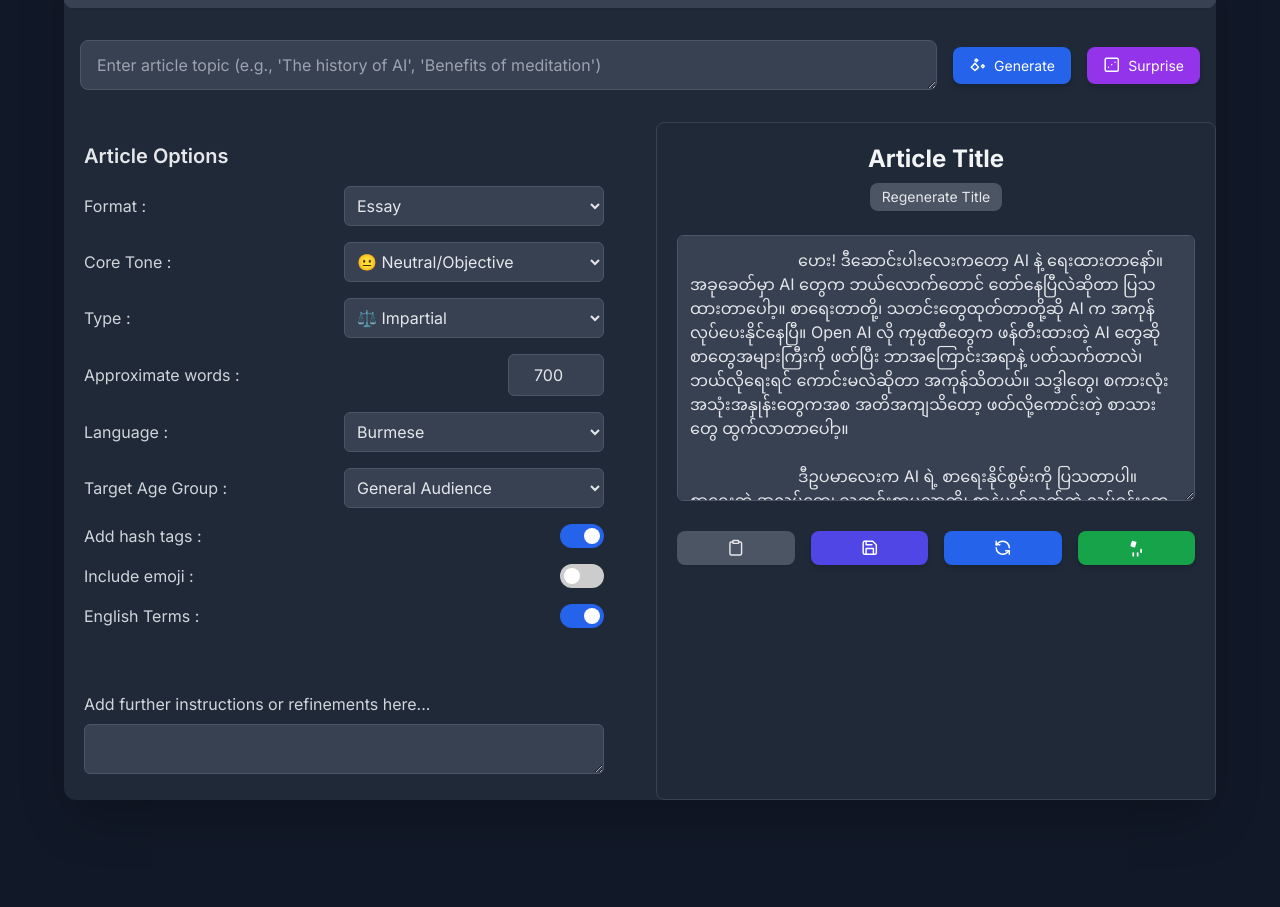
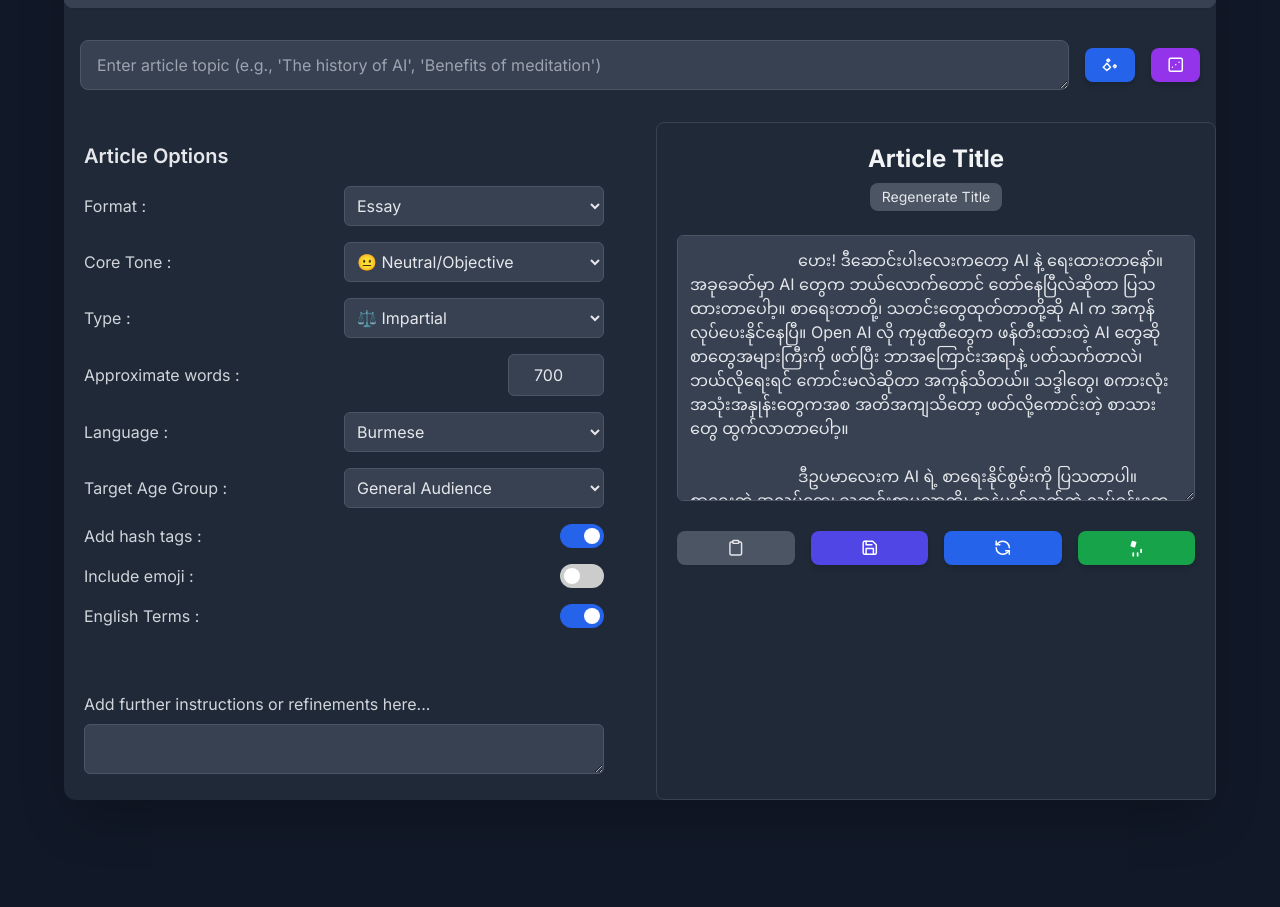
Before and after one commit to gityemarnhub/g12-phys-terms, a plain HTML site: page index.html in a window 1280 px wide. Shown: the part 78-985 px from the top of the page. Drawn offline with nearby package versions, Linux system fonts and the light colour scheme.

Commit message:
Update index.html

```diff
--- a/index.html
+++ b/index.html
@@ -542,13 +542,12 @@
 
         <div class="mt-8 mb-8 px-4 flex flex-row flex-wrap items-center justify-center gap-4">
             <textarea id="topicInput" rows="1" placeholder="Enter article topic (e.g., 'The history of AI', 'Benefits of meditation')" class="flex-grow min-w-[100px] px-4 py-3 border border-gray-600 rounded-lg focus:outline-none focus:ring-2 focus:ring-blue-500 text-gray-200 placeholder-gray-400 bg-gray-700 resize-y"></textarea>
-            <button id="mainGenerateBtn" class="bg-blue-600 text-white rounded-lg hover:bg-blue-700 transition duration-300 shadow-md flex-shrink-0 main-action-button">
+            <button id="mainGenerateBtn" class="bg-blue-600 text-white rounded-lg hover:bg-blue-700 transition duration-300 shadow-md flex-shrink-0 main-action-button" title="Generate Article">
                 <svg xmlns="http://www.w3.org/2000/svg" width="24" height="24" viewBox="0 0 24 24" fill="none" stroke="currentColor" stroke-width="2" stroke-linecap="round" stroke-linejoin="round" class="lucide lucide-sparkles">
                     <path d="M10.5 17.5L8 20l-2.5-2.5L3 15.5l2.5-2.5L8 10l2.5 2.5L13 15.5l-2.5 2.5z"/>
                     <path d="M19 12l2 2l-2 2l-2-2l2-2z"/>
                     <path d="M10 4l2 2l-2 2l-2-2l2-2z"/>
                 </svg>
-                <span id="generateBtnText">Generate</span>
                 <span id="generateBtnSpinner" class="button-spinner hidden"></span>
             </button>
             <button id="surpriseMeBtn" class="bg-purple-600 text-white rounded-lg hover:bg-purple-700 transition duration-300 shadow-md flex-shrink-0 main-action-button" title="Generates a random topic and article based on general settings.">
@@ -558,7 +557,6 @@
                     <path d="M12 12h.01"/>
                     <path d="M16.5 8.5h.01"/>
                 </svg>
-                <span id="surpriseMeBtnText">Surprise</span>
                 <span id="surpriseMeBtnSpinner" class="button-spinner hidden"></span>
             </button>
         </div>
```
